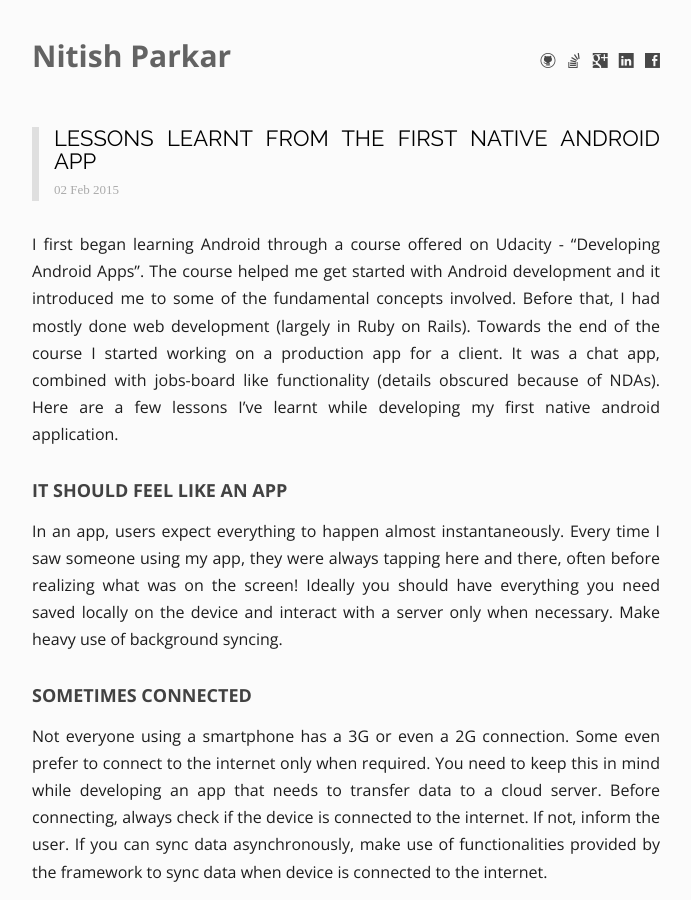
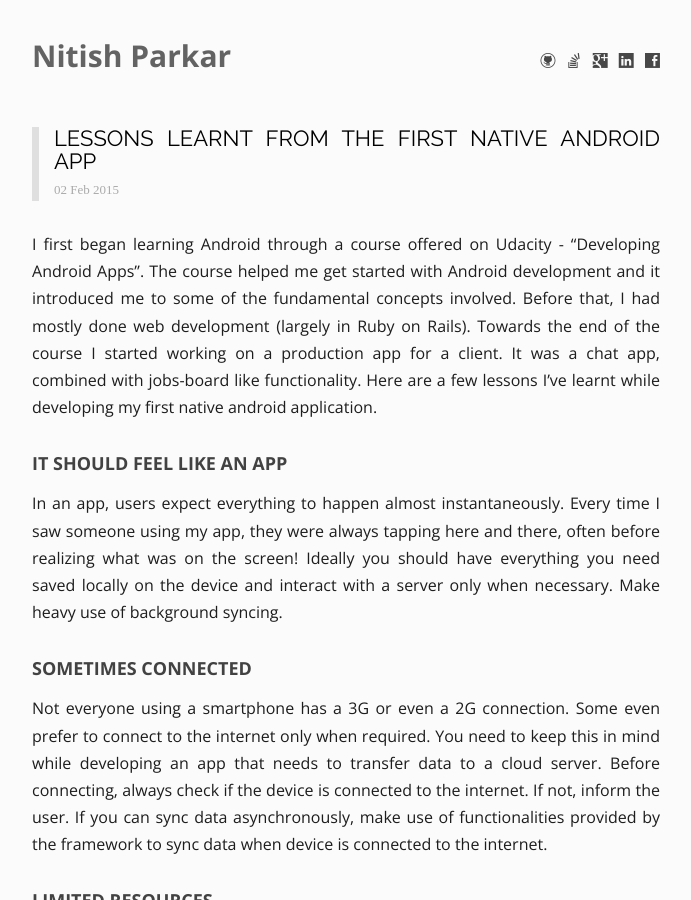
Before and after one commit to nitishsp/nitishsp.github.io, a Jekyll site: the page built from _posts/2015-02-02-lessons-learnt-from-the-first-native-android-app.markdown, in a window 1280 px wide and 900 px high. Shown: the whole window, without its empty margins (294-985 px from the left). Built offline with Jekyll 4.4.1, drawn with Linux system fonts in a browser that asks for light colours; some web fonts are replaced.

Commit message:
minor correction in a blog post

```diff
--- a/_posts/2015-02-02-lessons-learnt-from-the-first-native-android-app.markdown
+++ b/_posts/2015-02-02-lessons-learnt-from-the-first-native-android-app.markdown
@@ -2,7 +2,7 @@
 title:  "Lessons learnt from the first native android app"
 ---
 
-I first began learning Android through a  course offered on Udacity - "Developing Android Apps". The course helped me get started with Android development and it introduced me to some of the fundamental concepts involved. Before that, I had mostly done web development (largely  in Ruby on Rails). Towards the end of the course I started working on a production app for a client. It was a chat app, combined with jobs-board like functionality (details obscured because of NDAs). Here are a few lessons I’ve learnt while developing my first native android application.
+I first began learning Android through a  course offered on Udacity - "Developing Android Apps". The course helped me get started with Android development and it introduced me to some of the fundamental concepts involved. Before that, I had mostly done web development (largely  in Ruby on Rails). Towards the end of the course I started working on a production app for a client. It was a chat app, combined with jobs-board like functionality. Here are a few lessons I’ve learnt while developing my first native android application.
 
 It should feel like an app
 -------------
```
